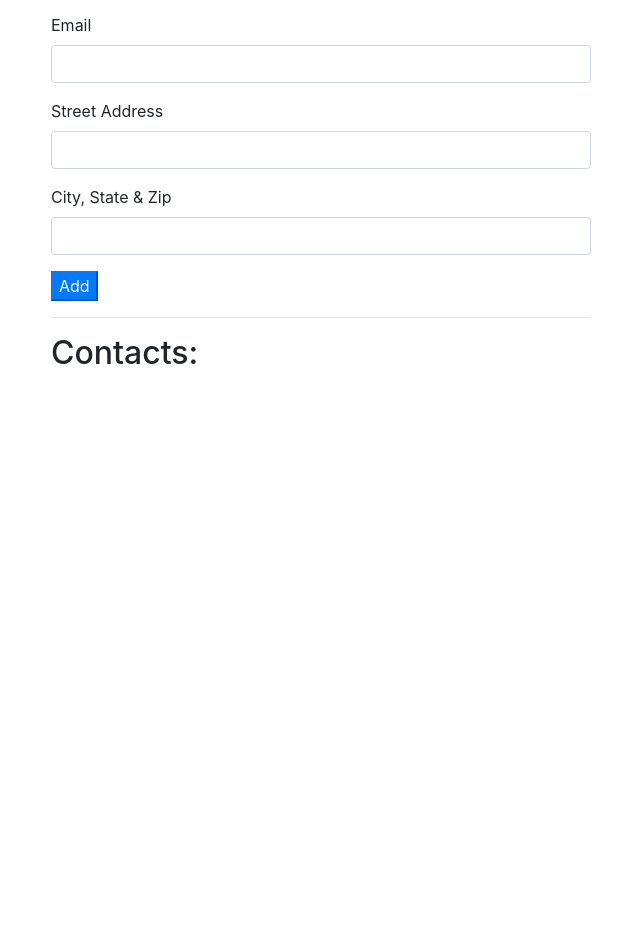
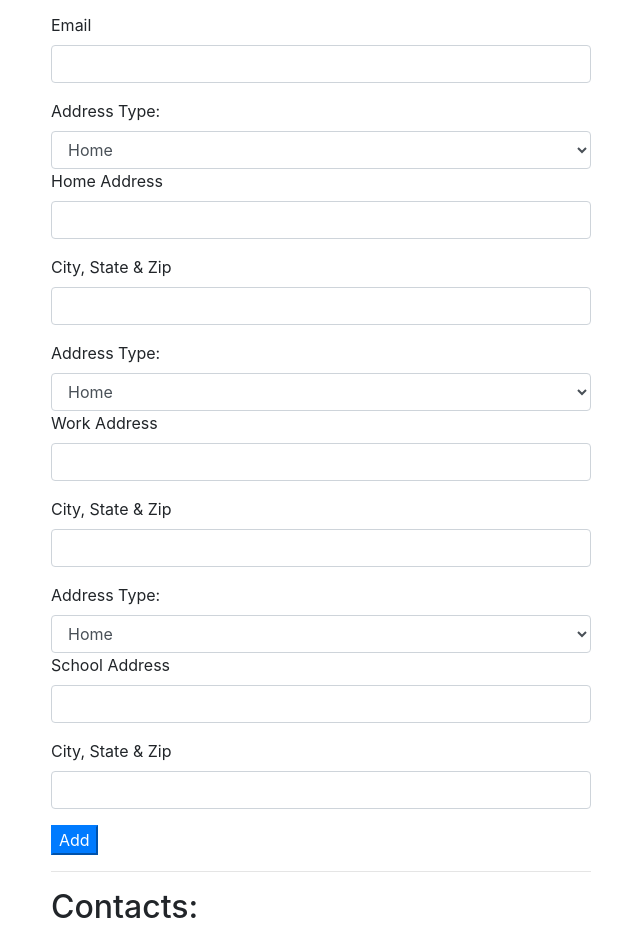
Before and after one commit to juliaseid/address_book, a plain HTML site: page index.html in a window 1280 px wide. Shown: the part 380-1323 px from the top of the page, without its empty margins (34-674 px from the left). Before the commit the page ends 800 px from the top, so only its background shows below. Drawn offline with nearby package versions, Linux system fonts and the light colour scheme.

Commit message:
Work on adding html for multiple address entries, only to realize it rendered Address object and prototypes irrelevant

```diff
--- a/index.html
+++ b/index.html
@@ -13,7 +13,7 @@
       <h1>Address Book</h1>
       <div class="row">
         <div class="col-md-6">
-          <hr>
+  <hr>
           <h2>Add a Contact:</h2>
           <form id="new-contact">
             <div class="form-group">
@@ -32,31 +32,82 @@
               <label for="new-email">Email</label>
               <input type="email" class="form-control" id="new-email">
             </div>
-            <div class="form-group">
-              <label for="new-street">Street Address</label>
-              <input type="text" class="form-control" id="new-street">
+            <div id="address1">
+              <div class="form-group">
+                <label for="workHome1">Address Type:</label>
+                  <select class="form-control" id="workHome1">
+                    <option value="home">Home</option>
+                    <option value="work">Work</option>
+                    <option value="school">School</option>
+                  </select>
+                <label for="street1">Home Address</label>
+                <input type="text" class="form-control" id="street1">
+              </div>
+              <div class="form-group">
+                <label for="city1">City, State & Zip</label>
+                <input type="text" class="form-control" id="city1">
+              </div>
             </div>
-            <div class="form-group">
-              <label for="new-city">City, State & Zip</label>
-              <input type="text" class="form-control" id="new-city">
+            <div id="address2">
+              <label for="workHome2">Address Type:</label>
+                <select class="form-control" id="workHome2">
+                  <option value="home">Home</option>
+                  <option value="work">Work</option>
+                  <option value="school">School</option>
+                </select>
+              <div class="form-group">
+                <label for="street2">Work Address</label>
+                <input type="text" class="form-control" id="street2">
+              </div>
+              <div class="form-group">
+                <label for="city2">City, State & Zip</label>
+                <input type="text" class="form-control" id="city2">
+              </div>
             </div>
-
-
+            <div id="address3">
+              <label for="workHome3">Address Type:</label>
+                <select class="form-control" id="workHome3">
+                  <option value="home">Home</option>
+                  <option value="work">Work</option>
+                  <option value="school">School</option>
+                </select>
+              <div class="form-group">
+                <label for="street3">School Address</label>
+                <input type="text" class="form-control" id="street3">
+              </div>
+              <div class="form-group">
+                <label for="city3">City, State & Zip</label>
+                <input type="text" class="form-control" id="city3">
+              </div>
+            </div>
             <button type="submit" class="btn-primary">Add</button>
           </form>
-          <hr>
+
+      <hr>
+
           <h2>Contacts:</h2>
           <ul id="contacts">
           </ul>
         </div>
         <div class="col-md-6">
           <div id="show-contact">
-            <p>First Name: <span class="first-name"></span></p>
-            <p>Last Name: <span class="last-name"></span></p>
-            <p>Phone Number: <span class="phone-number"></span></p>
-            <p>Email: <span class="email"></span> </p>
-            <p>Street Address: <span class="street-address"></span></p>
-            <p>City, State & Zip: <span class="city-zip"></span></p>
+            <p><b>First Name:</b> <span class="first-name"></span></p>
+            <p><b>Last Name:</b> <span class="last-name"></span></p>
+            <p><b>Phone Number:</b> <span class="phone-number"></span></p>
+            <p><b>Email:</b> <span class="email"></span> </p>
+            <p><b><span class="workHome-1"></span> Address:</b></p>
+            <p>Street Address: <span class="street-1"></span></p>
+            <p>City, State & Zip: <span class="city-1"></span></p>
+            <p><b><span class="workHome-2"></span> Address:</b></p>
+            <p>Street Address: <span class="street-2"></span></p>
+            <p>City, State & Zip: <span class="city-2"></span></p>
+            <p><b><span class="workHome-3"></span> Address:</b></p>
+            <p>Street Address: <span class="street-3"></span></p>
+            <p>City, State & Zip: <span class="city-3"></span></p>
+
+            <div id="buttons">
+            <div id="buttons">
+            <div id="buttons">
             <div id="buttons">
             </div>
           </div>
@@ -65,3 +116,10 @@
     </div>
   </body>
 </html>
+
+<label for="workHome1">Address Type:</label>
+        <select class="form-control" id="workHome1">
+          <option value=1>Home</option>
+          <option value=2>Work</option>
+          <option value=3>School</option>
+        </select>
--- a/js/scripts.js
+++ b/js/scripts.js
@@ -38,13 +38,26 @@ AddressBook.prototype.deleteContact = function(id) {
 }
 
 // Business Logic for Contacts ---------
-function Contact(firstName, lastName, phoneNumber, email, street, city) {
+function Contact(firstName, lastName, phoneNumber, email) {
   this.firstName = firstName,
   this.lastName = lastName,
   this.phoneNumber = phoneNumber,
   this.email = email,
+  this.addresses = []
+}
+
+function Address(street, city, workHome) {
   this.street = street,
-  this.city = city
+  this.city = city,
+  this.workHome = workHome
+}
+
+Address.prototype.StreetAddress = function() {
+return this.workHome + ": " + this.street + ", " + this.city;
+}
+
+Contact.prototype.addAddress = function(address) {
+  this.addresses.push(address.StreetAddress);
 }
 
 // function ExampleMultiple (multi1, multi2, multi3) {
@@ -53,13 +66,10 @@ function Contact(firstName, lastName, phoneNumber, email, street, city) {
 
 
 
-Contact.prototype.fullName = function() {
-  return this.firstName + " " + this.lastName;
-}
+// Contact.prototype.fullName = function() {
+//   return this.firstName + " " + this.lastName;
+// }
 
-Contact.prototype.streetAddress = function() {
-  return this.street + ", " + this.city;
-}
 
 // User Interface Logic ---------
 var addressBook = new AddressBook();
@@ -72,6 +82,8 @@ function displayContactDetails(addressBookToDisplay) {
   });
   contactsList.html(htmlForContactInfo);
 };
+
+//
 
 function showContact(contactId) {
   var contact = addressBook.findContact(contactId);
@@ -120,5 +132,7 @@ $(document).ready(function() {
 
     addressBook.addContact(newContact);
     displayContactDetails(addressBook);
-  })
-})
+  });
+  });
+  //var newAddress = $("input#street1").val() + ", " $
+  //contact.addAddress(newAddress);
```
